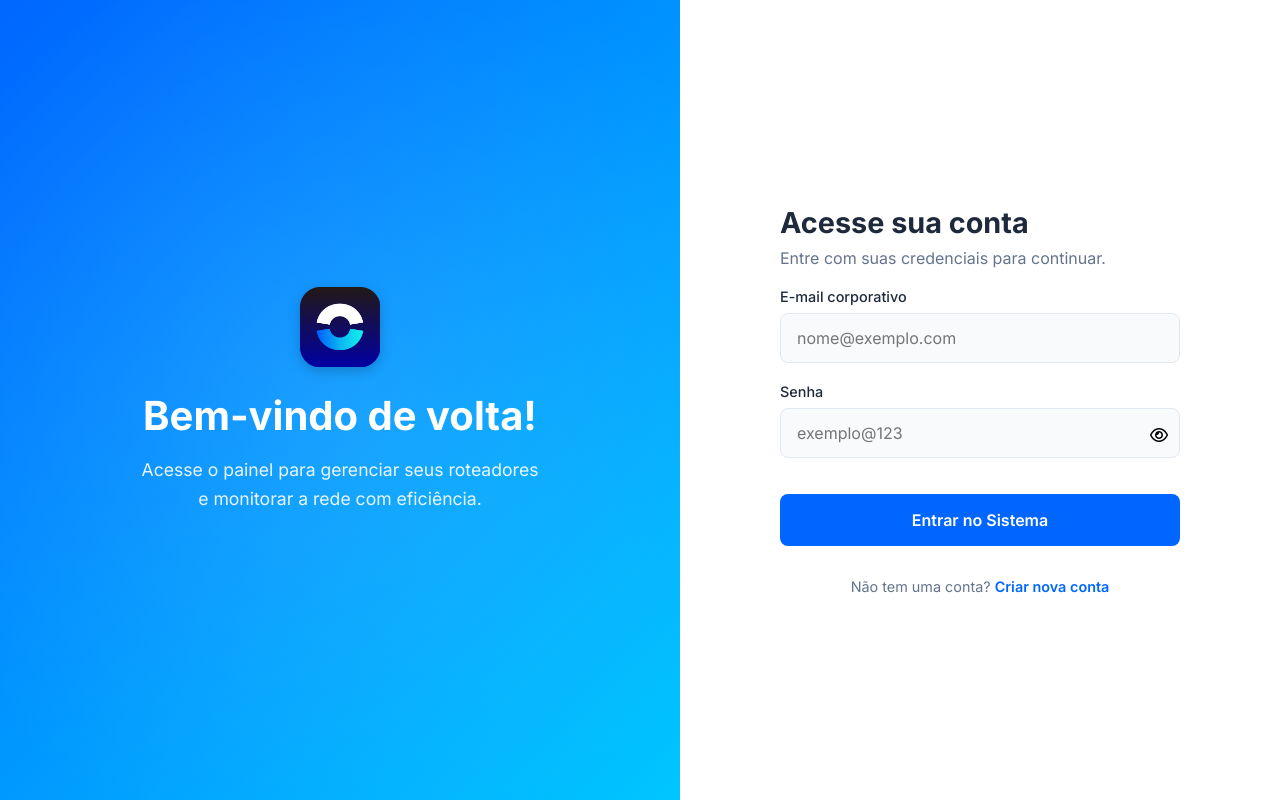
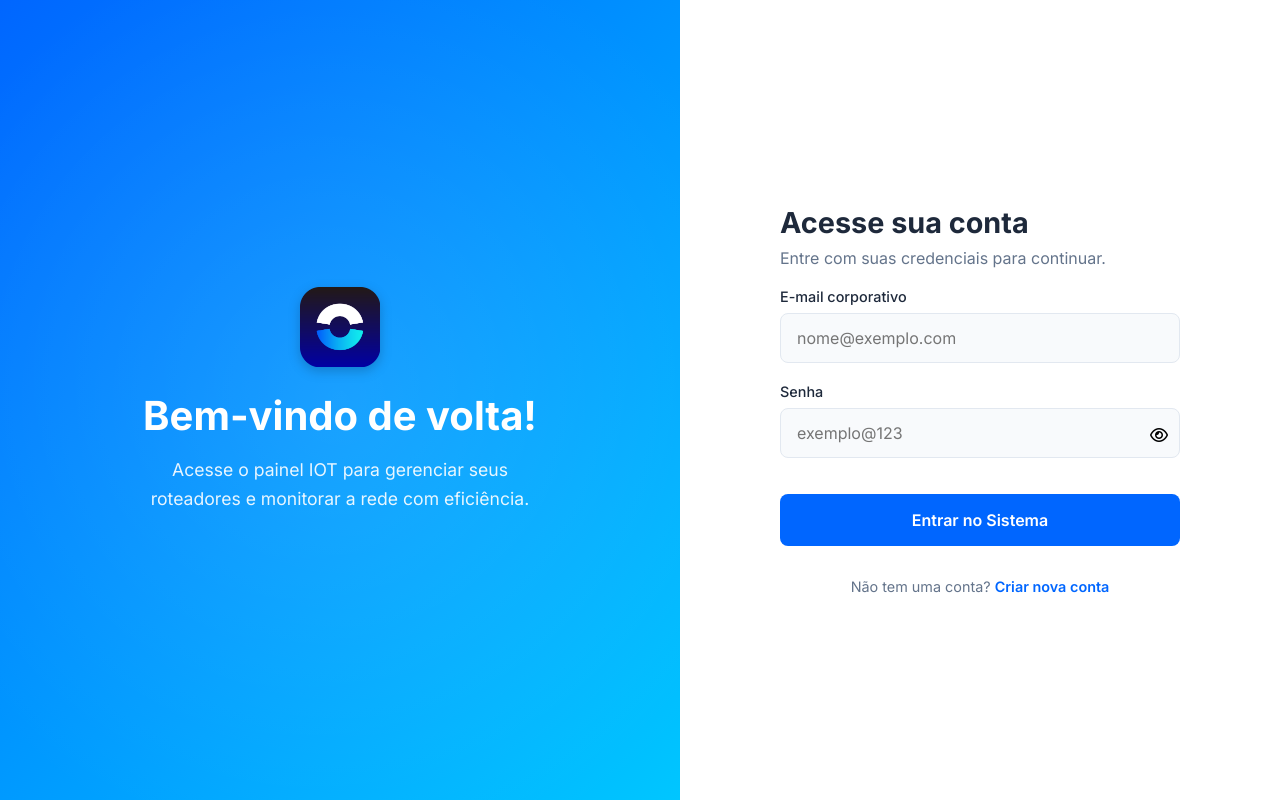
Before and after one commit to HenriqueLiuti5/router_manager, a Flask app: page / in a window 1280 px wide. Run offline with Flask 3, Linux system fonts and the light colour scheme.

Commit message:
Atualiza mensagem de boas-vindas na página de login para incluir referência ao painel IOT.

```diff
--- a/templates/login.html
+++ b/templates/login.html
@@ -18,7 +18,7 @@
                      style="width: 80px; margin-bottom: 20px; filter: drop-shadow(0 4px 6px rgba(0,0,0,0.2));">
 
                 <h2>Bem-vindo de volta!</h2>
-                <p>Acesse o painel para gerenciar seus roteadores e monitorar a rede com eficiência.</p>
+                <p>Acesse o painel IOT para gerenciar seus roteadores e monitorar a rede com eficiência.</p>
             </div>
         </div>
 
```
